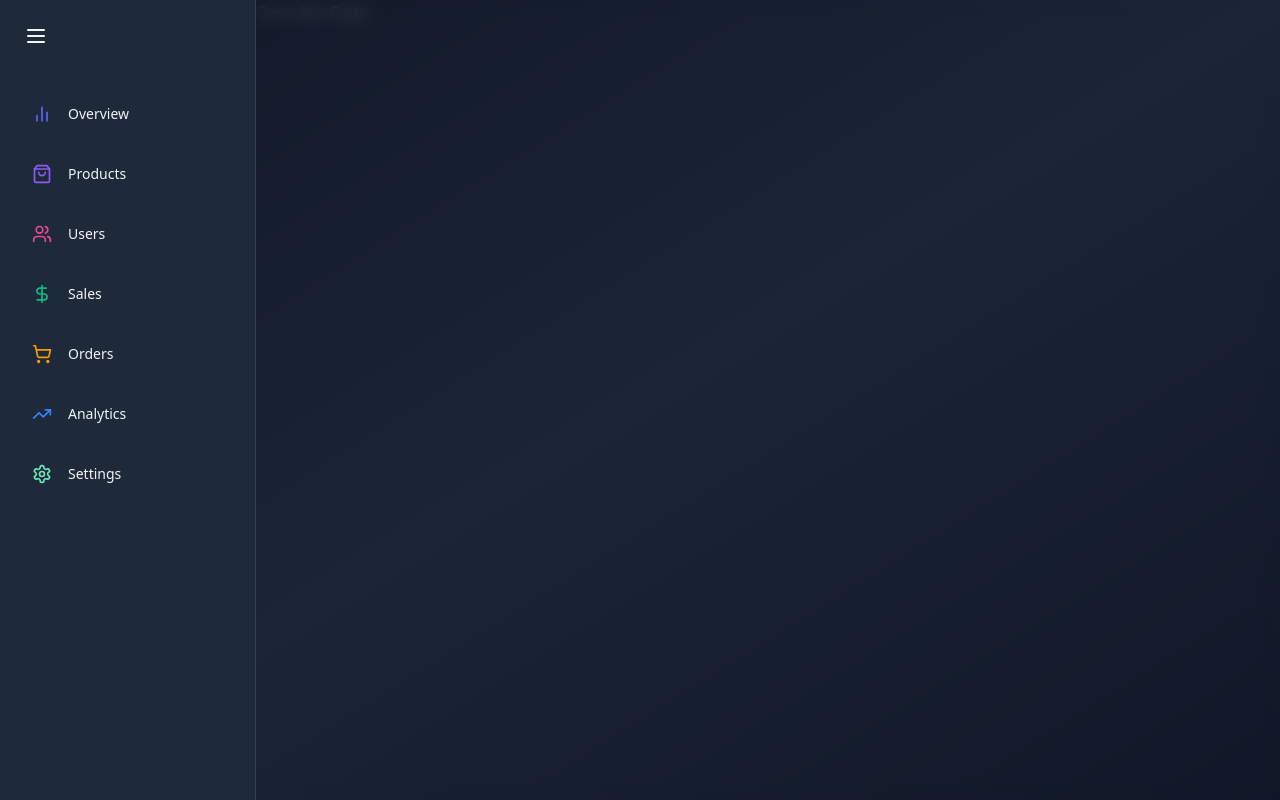
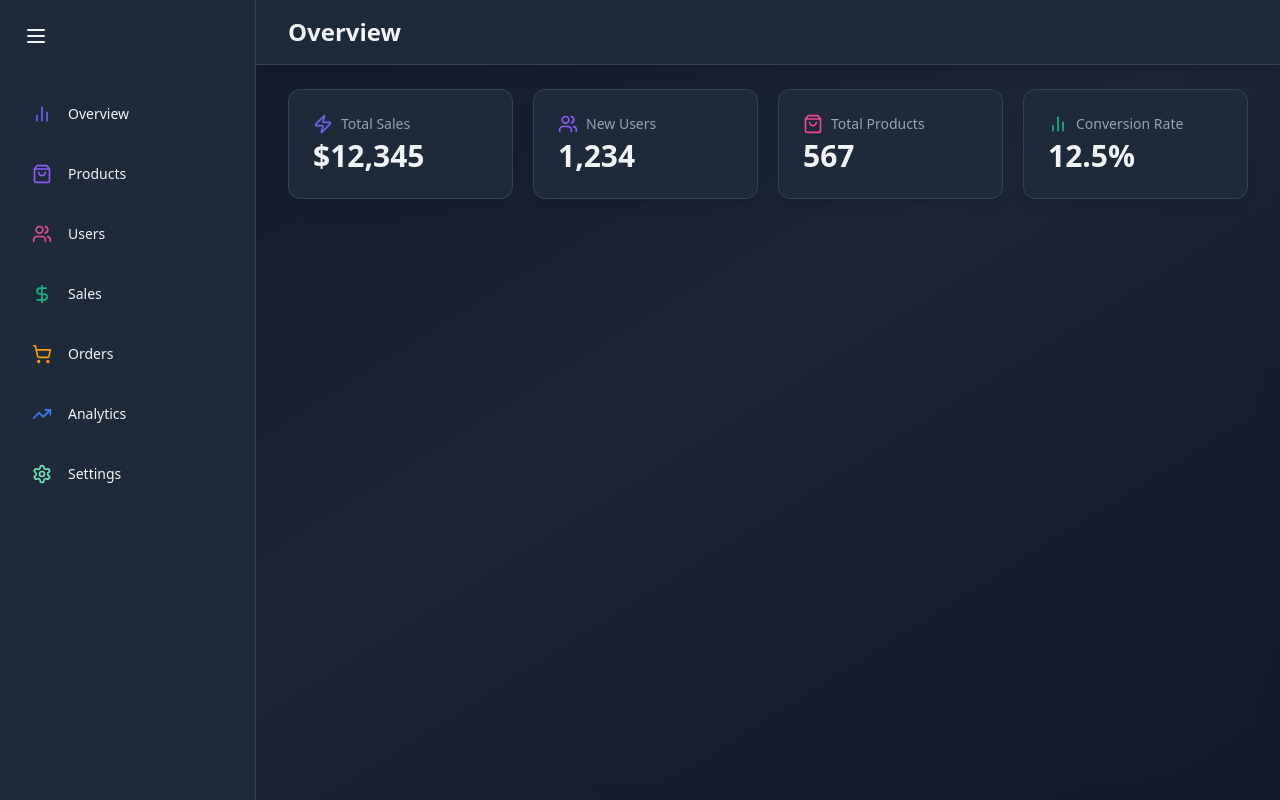
Before and after one commit to zainabkhan431/admin-dashboard, a React (Vite) app: page / in a window 1280 px wide. Built offline with nearby package versions, Linux system fonts and the light colour scheme.

Commit message:
build header & stat card

```diff
--- /dev/null
+++ b/src/Components/Common/Header.jsx
@@ -0,0 +1,13 @@
+import React from 'react'
+
+const Header = ({title}) => {
+  return (
+    <header className='bg-gray-800 bg-opacity-50 backdrop-blur-md shadow-lg border-b border-gray-700'>
+			<div className='max-w-7xl mx-auto py-4 px-4 sm:px-6 lg:px-8'>
+				<h1 className='text-2xl font-semibold text-gray-100'>{title}</h1>
+			</div>
+		</header>
+  )
+}
+
+export default Header
--- /dev/null
+++ b/src/Components/Common/StatCard.jsx
@@ -0,0 +1,21 @@
+/* eslint-disable no-unused-vars */
+
+import { motion } from "framer-motion";
+
+const StatCard = ({ name, icon: Icon, value, color }) => {
+	return (
+		<motion.div
+			className='bg-gray-800 bg-opacity-50 backdrop-blur-md overflow-hidden shadow-lg rounded-xl border border-gray-700'
+			whileHover={{ y: -5, boxShadow: "0 25px 50px -12px rgba(0, 0, 0, 0.5)" }}
+		>
+			<div className='px-4 py-5 sm:p-6'>
+				<span className='flex items-center text-sm font-medium text-gray-400'>
+					<Icon size={20} className='mr-2' style={{ color }} />
+					{name}
+				</span>
+				<p className='mt-1 text-3xl font-semibold text-gray-100'>{value}</p>
+			</div>
+		</motion.div>
+	);
+};
+export default StatCard;
--- a/src/pages/OverviewPage.jsx
+++ b/src/pages/OverviewPage.jsx
@@ -1,9 +1,28 @@
+/* eslint-disable no-unused-vars */
+
 import React from 'react'
-
+import Header from '../Components/Common/Header';
+import StatCard from "../Components/Common/StatCard"
+import { motion } from 'framer-motion';
+import { BarChart2, ShoppingBag, Users, Zap } from 'lucide-react'
 const OverviewPage = () => {
   return (
-    <div>
-      Overview Page
+    <div className='flex-1 overflow-auto relative z-10'>
+      <Header title={'Overview'}/>
+      <main className='max-w-7xl mx-auto py-6 px-4 lg:px-8'>
+				{/* STATS */}
+				<motion.div
+					className='grid grid-cols-1 gap-5 sm:grid-cols-2 lg:grid-cols-4 mb-8'
+					initial={{ opacity: 0, y: 20 }}
+					animate={{ opacity: 1, y: 0 }}
+					transition={{ duration: 1 }}
+				>
+					<StatCard name='Total Sales' icon={Zap} value='$12,345' color='#6366F1' />
+					<StatCard name='New Users' icon={Users} value='1,234' color='#8B5CF6' />
+					<StatCard name='Total Products' icon={ShoppingBag} value='567' color='#EC4899' />
+					<StatCard name='Conversion Rate' icon={BarChart2} value='12.5%' color='#10B981' />
+				</motion.div>
+                </main>
     </div>
   )
 }
```
